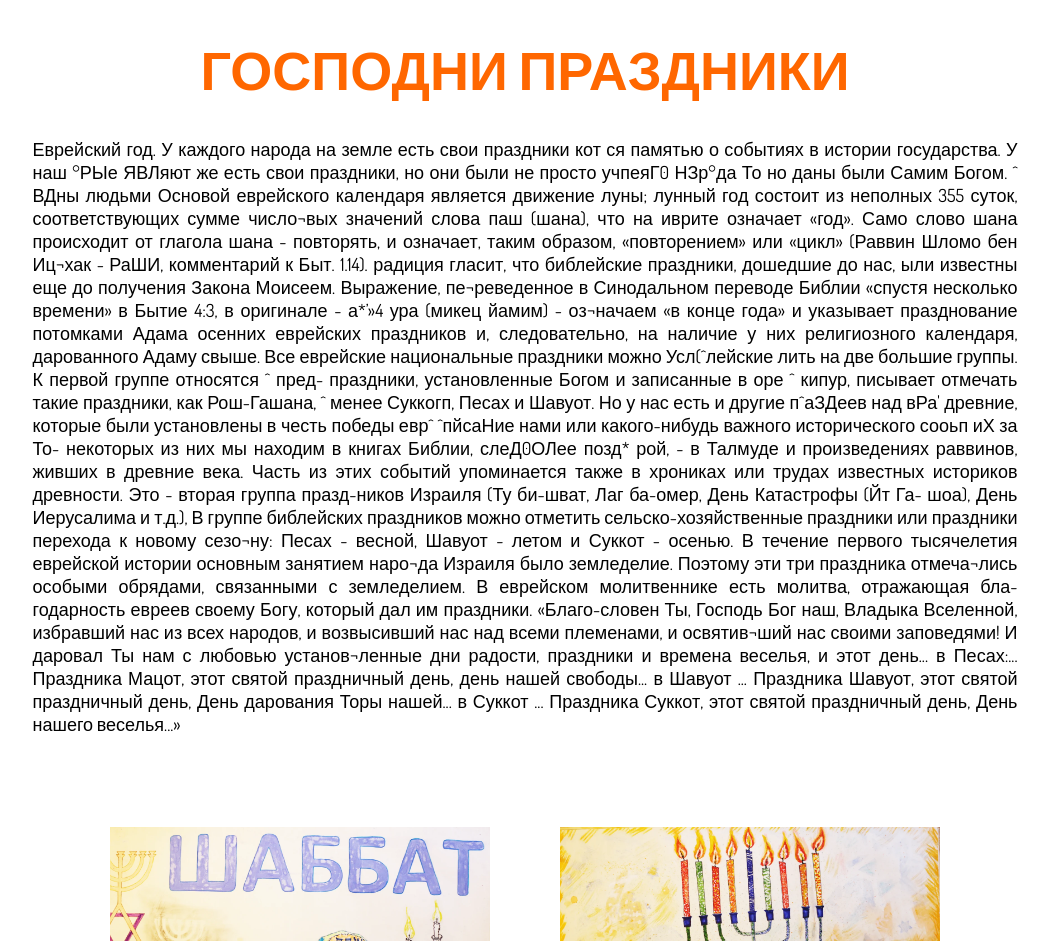
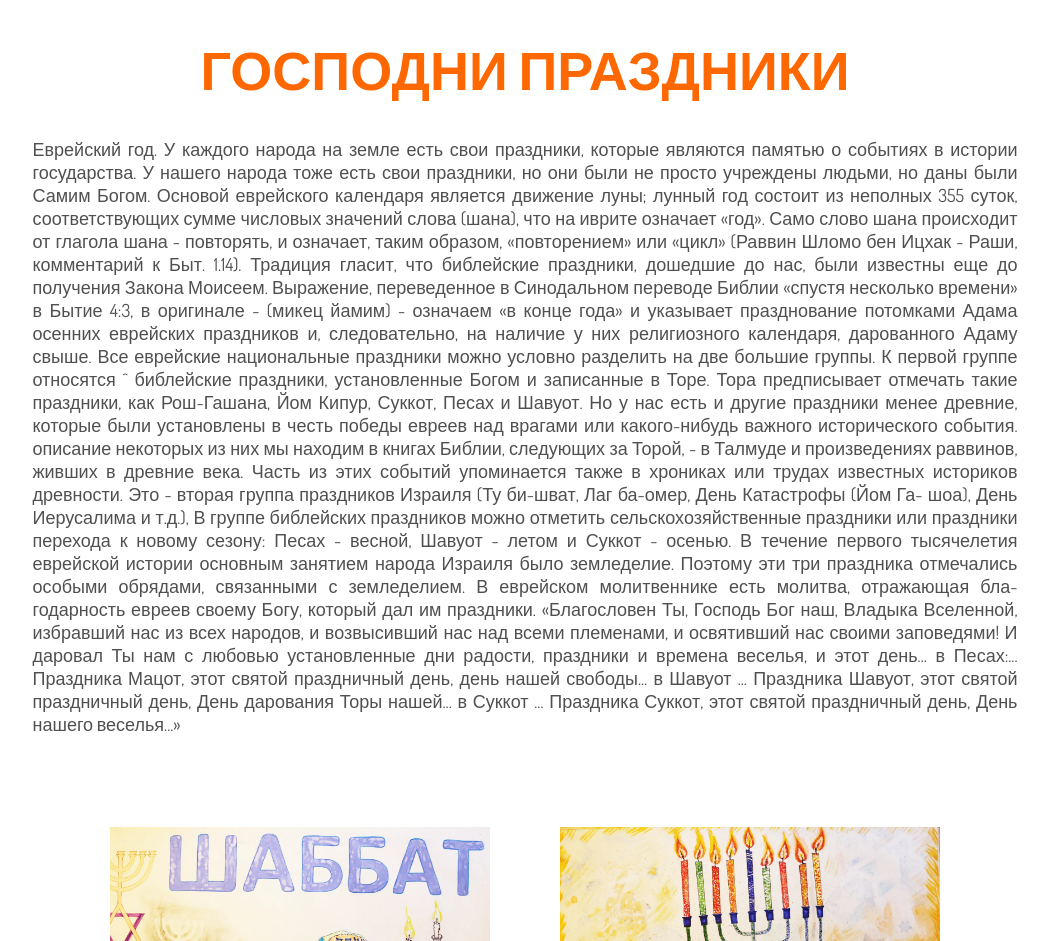
Before and after one commit to dmrado/churchnext14, a Next.js app: page /holidays in a window 1280 px wide. Shown: the part 600-1541 px from the top of the page, without its empty margins (115-1164 px from the left). Built offline with nearby package versions, Linux system fonts and the light colour scheme; no server answers.

Commit message:
текст вступления holidays

```diff
--- a/public/css/bem.css
+++ b/public/css/bem.css
@@ -34,6 +34,7 @@ img {
 p {
     margin: 0;
     padding: 5px 15px;
+    color: #505050;
 }
 
 body {
@@ -1801,11 +1802,11 @@ body {
     padding: 5px 15px;
     text-align: justify;
 }
+
 .header__banner_holidays img {
     height: 100%;
     width: 100%;
 }
-
 
 .header__banner_holidays h1 {
     font-size: 76px;
@@ -2331,6 +2332,9 @@ body {
     bottom: 0;
     font-size: 11px;
     transition: 0.7s;
+}
+.footer_signature p{
+    color: #004E98;
 }
 
 .footer_signature p {
--- a/src/components/HolidaysPage.js
+++ b/src/components/HolidaysPage.js
@@ -44,41 +44,12 @@ const HolidaysPage = () => {
                     <h2>ГОСПОДНИ ПРАЗДНИКИ</h2>
                 </div>
                 <div className="holidays__description">
-                    <p>Еврейский год. У каждого народа на земле есть свои праздники кот
-                        ся памятью о событиях в истории государства. У наш °РЫе ЯВЛяют
-                        же есть свои праздники, но они были не просто учпеяГ0 НЗр°да То но даны были Самим Богом. ^ ВДны
-                        людьми
-                        Основой еврейского календаря является движение луны; лунный год состоит из неполных 355 суток,
-                        соответствующих сумме число¬вых значений слова паш (шана), что на иврите означает «год». Само
-                        слово шана происходит от глагола шана - повторять, и означает, таким образом, «повторением» или
-                        «цикл» (Раввин Шломо бен Иц¬хак - РаШИ, комментарий к Быт. 1.14).
-                        радиция гласит, что библейские праздники, дошедшие до нас, ыли известны еще до получения Закона
-                        Моисеем. Выражение, пе¬реведенное в Синодальном переводе Библии «спустя несколько времени» в
-                        Бытие 4:3, в оригинале - а*’»4 ура (микец йамим) - оз¬начаем «в конце года» и указывает
-                        празднование потомками Адама осенних еврейских праздников и, следовательно, на наличие у них
-                        религиозного календаря, дарованного Адаму свыше.
-                        Все еврейские национальные праздники можно Усл(^лейские лить на две большие группы. К первой
-                        группе относятся ^ пред- праздники, установленные Богом и записанные в оре ^ кипур, писывает
-                        отмечать такие праздники, как Рош-Гашана, ^ менее
-                        Суккогп, Песах и Шавуот. Но у нас есть и другие п^аЗДеев над вРа' древние, которые были
-                        установлены в честь победы евр^ ^пйсаНие нами или какого-нибудь важного исторического сооьп иХ
-                        за То- некоторых из них мы находим в книгах Библии, слеД0ОЛее позд*
-                        рой, - в Талмуде и произведениях раввинов, живших в древние века. Часть из этих событий
-                        упоминается также в хрониках или трудах известных историков древности. Это - вторая группа
-                        празд-ников Израиля (Ту би-шват, Лаг ба-омер, День Катастрофы (Йт Га- шоа), День Иерусалима и
-                        т.д.),
-                        В группе библейских праздников можно отметить сельско-хозяйственные праздники или праздники
-                        перехода к новому сезо¬ну: Песах - весной, Шавуот - летом и Суккот - осенью. В течение первого
-                        тысячелетия еврейской истории основным занятием наро¬да Израиля было земледелие. Поэтому эти три
-                        праздника отмеча¬лись особыми обрядами, связанными с земледелием.
-                        В еврейском молитвеннике есть молитва, отражающая бла-годарность евреев своему Богу, который дал
-                        им праздники. «Благо-словен Ты, Господь Бог наш, Владыка Вселенной, избравший нас из всех
-                        народов, и возвысивший нас над всеми племенами, и освятив¬ший нас своими заповедями! И даровал
-                        Ты нам с любовью установ¬ленные дни радости, праздники и времена веселья, и этот день...
+                    <p>Еврейский год. У каждого народа на земле есть свои праздники, которые являются памятью о событиях в истории государства. У нашего народа тоже есть свои праздники, но они были не просто учреждены людьми, но даны были Самим Богом. Основой еврейского календаря является движение луны; лунный год состоит из неполных 355 суток, соответствующих сумме числовых значений слова (шана), что на иврите означает «год». Само слово шана происходит от глагола шана - повторять, и означает, таким образом, «повторением» или «цикл» (Раввин Шломо бен Ицхак - Раши, комментарий к Быт. 1.14).
+                        Традиция гласит, что библейские праздники, дошедшие до нас, были известны еще до получения Закона Моисеем. Выражение, переведенное в Синодальном переводе Библии «спустя несколько времени» в Бытие 4:3, в оригинале - (микец йамим) - означаем «в конце года» и указывает празднование потомками Адама осенних еврейских праздников и, следовательно, на наличие у них религиозного календаря, дарованного Адаму свыше. Все еврейские национальные праздники можно условно разделить на две большие группы. К первой группе относятся ^ библейские праздники, установленные Богом и записанные в Торе. Тора предписывает отмечать такие праздники, как Рош-Гашана, Йом Кипур, Суккот, Песах и Шавуот. Но у нас есть и другие праздники менее древние, которые были установлены в честь победы евреев над врагами или какого-нибудь важного исторического события. описание некоторых из них мы находим в книгах Библии, следующих за Торой, - в Талмуде и произведениях раввинов, живших в древние века. Часть из этих событий упоминается также в хрониках или трудах известных историков древности. Это - вторая группа праздников Израиля (Ту би-шват, Лаг ба-омер, День Катастрофы (Йом Га- шоа), День Иерусалима и т.д.),
+                        В группе библейских праздников можно отметить сельскохозяйственные праздники или праздники перехода к новому сезону: Песах - весной, Шавуот - летом и Суккот - осенью. В течение первого тысячелетия еврейской истории основным занятием народа Израиля было земледелие. Поэтому эти три праздника отмечались особыми обрядами, связанными с земледелием. В еврейском молитвеннике есть молитва, отражающая бла-годарность евреев своему Богу, который дал им праздники. «Благословен Ты, Господь Бог наш, Владыка Вселенной, избравший нас из всех народов, и возвысивший нас над всеми племенами, и освятивший нас своими заповедями! И даровал Ты нам с любовью установленные дни радости, праздники и времена веселья, и этот день...
                         в Песах:... Праздника Мацот, этот святой праздничный день, день нашей свободы...
                         в Шавуот ... Праздника Шавуот, этот святой праздничный день, День дарования Торы нашей...
                         в Суккот ... Праздника Суккот, этот святой праздничный день, День нашего веселья...»
-
                     </p>
                 </div>
 
```
Also changed, not shown: src/components/holidays.js (+7 -6 lines).
